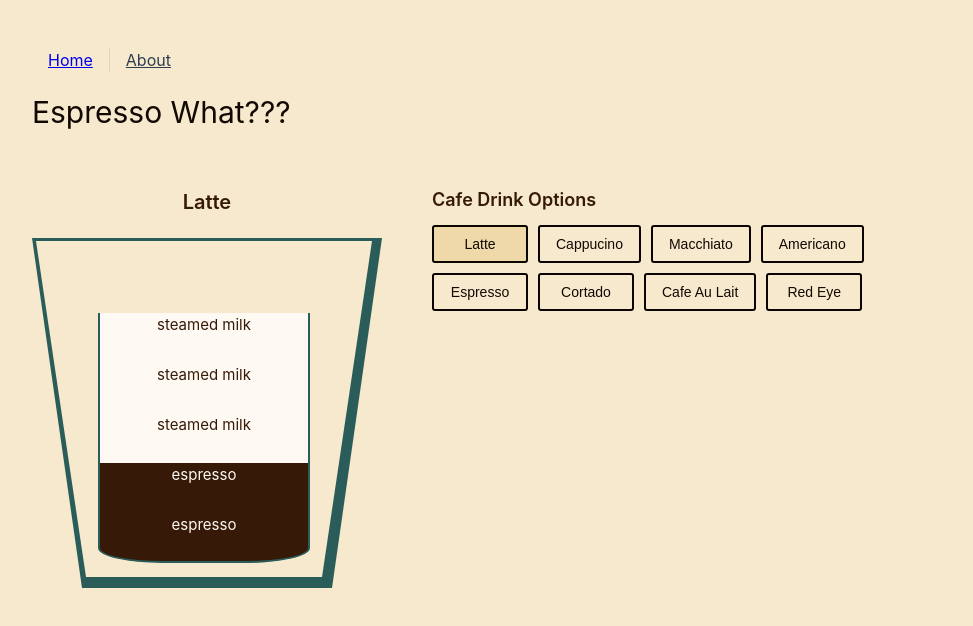
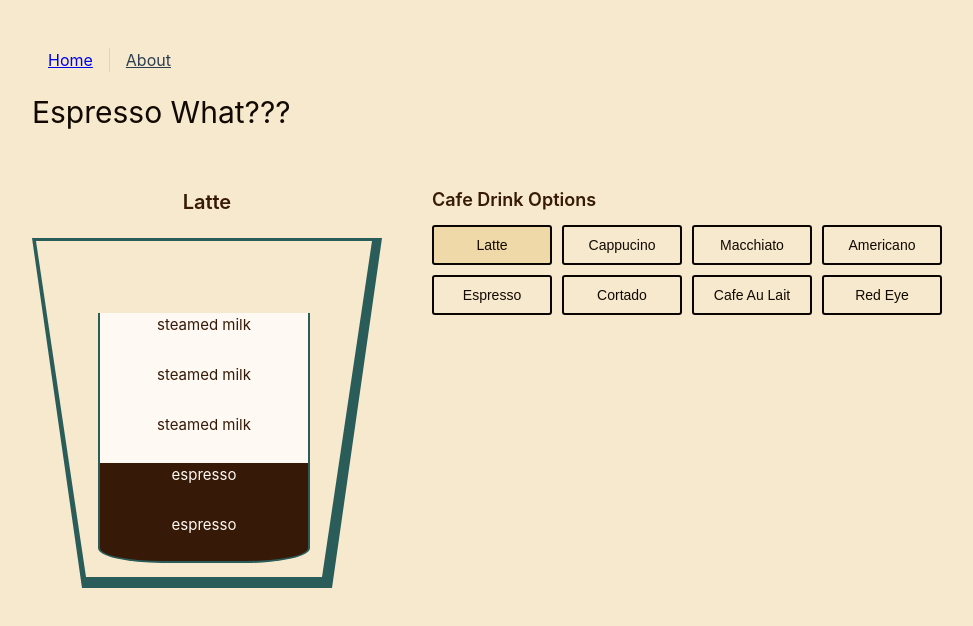
Before and after one commit to ChelseaLura/espresso-what, a Vue app: page /about in a window 1280 px wide. Shown: the top 626 px of the page, without its empty margins (0-973 px from the left). Built offline with nearby package versions, Linux system fonts and the light colour scheme.

Commit message:
extract out drink glass component and move types to utility folder

```diff
--- /dev/null
+++ b/src/components/Drinks/DrinkGlass.vue
@@ -0,0 +1,42 @@
+<script setup lang="ts">
+import { LATTE_DRINK_DISPLAY } from '@/utility/constants'
+import type { DrinkDisplay, DrinkPart } from '@/utility/types'
+
+interface DrinkGlassProps {
+  selectedDrink: DrinkDisplay
+}
+
+const { selectedDrink = LATTE_DRINK_DISPLAY } = defineProps<DrinkGlassProps>()
+
+// withDefaults(defineProps<DrinkGlassProps>(), {
+//   selectedDrink: LATTE_DRINK_DISPLAY,
+// })
+
+function drinkPartClassGenerator(drinkPart: DrinkPart): string {
+  let partClasses = 'drink-part'
+  if (drinkPart.name !== '') {
+    partClasses += ' drink-part-border'
+  }
+  return partClasses
+}
+</script>
+
+<template>
+  <div class="drink-container">
+    <div class="glass"></div>
+    <div class="internal-glass"></div>
+    <div class="part-container">
+      <div
+        v-for="(drinkPart, index) in selectedDrink.drinkParts"
+        v-bind:key="index"
+        :class="drinkPartClassGenerator(drinkPart)"
+        :style="{
+          'background-color': drinkPart.color,
+          color: drinkPart.textColor,
+        }"
+      >
+        {{ drinkPart.name }}
+      </div>
+    </div>
+  </div>
+</template>
--- /dev/null
+++ b/src/utility/constants.ts
@@ -0,0 +1,65 @@
+import { Ingredient, type DrinkDisplay } from './types'
+
+// TODO: research if there is a way to have color varaibles
+//   accessibile in both css and js files in Vue?
+// MY guess is no, and you'd need a seperate theming system which could generate
+//   the CSS variables as a app build step asnd have those same variables accessible for scripting files.
+// So I'm doing this not great practice to at least have it consisten in code somewhere.
+const ESPRESSO_BROWN = '#361A07'
+const MILKY_WHITE = '#FFF9F3'
+const WATER_BLUE = '#C5F1F5'
+const COFFEE_BROWN = '#120902'
+
+export const INGREDIENT_COLORS: Record<Ingredient, string> = {
+  espresso: ESPRESSO_BROWN,
+  'steamed milk': MILKY_WHITE,
+  'milk foam': MILKY_WHITE,
+  water: WATER_BLUE,
+  'drip-coffee': COFFEE_BROWN,
+}
+
+// TODO: contrast testing
+export const INGREDIENT_TEXT_COLORS: Record<Ingredient, string> = {
+  espresso: MILKY_WHITE,
+  'steamed milk': ESPRESSO_BROWN,
+  'milk foam': ESPRESSO_BROWN,
+  water: ESPRESSO_BROWN,
+  'drip-coffee': MILKY_WHITE,
+}
+
+export const LATTE_DRINK_DISPLAY: DrinkDisplay = {
+  id: '2b8bbfd9-cfa1-4550-a50f-da08b265262f',
+  name: 'Latte',
+  drinkParts: [
+    {
+      color: '',
+      name: '',
+      textColor: '',
+    },
+    {
+      color: MILKY_WHITE,
+      name: 'steamed milk',
+      textColor: ESPRESSO_BROWN,
+    },
+    {
+      color: MILKY_WHITE,
+      name: 'steamed milk',
+      textColor: ESPRESSO_BROWN,
+    },
+    {
+      color: MILKY_WHITE,
+      name: 'steamed milk',
+      textColor: ESPRESSO_BROWN,
+    },
+    {
+      color: ESPRESSO_BROWN,
+      name: 'espresso',
+      textColor: MILKY_WHITE,
+    },
+    {
+      color: ESPRESSO_BROWN,
+      name: 'espresso',
+      textColor: MILKY_WHITE,
+    },
+  ],
+}
--- /dev/null
+++ b/src/utility/testData.ts
@@ -0,0 +1,132 @@
+import { type DrinkRecipe, Ingredient } from '@/utility/types'
+
+export const test_drink_recipes: Array<DrinkRecipe> = [
+  {
+    id: '2b8bbfd9-cfa1-4550-a50f-da08b265262f',
+    name: 'Latte',
+    ingredients: [
+      {
+        name: Ingredient.ESPRESSO,
+        portion: 2,
+        order: 1,
+      },
+      {
+        name: Ingredient.MILK,
+        portion: 3,
+        order: 2,
+      },
+    ],
+  },
+  {
+    id: '7ed6dbc1-bf28-4350-8e80-97d7097b9d0f',
+    name: 'Cappucino',
+    ingredients: [
+      {
+        name: Ingredient.ESPRESSO,
+        portion: 2,
+        order: 1,
+      },
+      {
+        name: Ingredient.MILK,
+        portion: 2,
+        order: 2,
+      },
+      {
+        name: Ingredient.FOAM,
+        portion: 1,
+        order: 3,
+      },
+    ],
+  },
+  {
+    id: '21407e24-c394-423c-80e9-348b8325979a',
+    name: 'Macchiato',
+    ingredients: [
+      {
+        name: Ingredient.ESPRESSO,
+        portion: 2,
+        order: 1,
+      },
+      {
+        name: Ingredient.FOAM,
+        portion: 1,
+        order: 2,
+      },
+    ],
+  },
+  {
+    id: '62d9136d-c831-4abf-9f6c-271c3f4c67f8',
+    name: 'Americano',
+    ingredients: [
+      {
+        name: Ingredient.WATER,
+        portion: 4,
+        order: 1,
+      },
+      {
+        name: Ingredient.ESPRESSO,
+        portion: 2,
+        order: 2,
+      },
+    ],
+  },
+  {
+    id: '8819c873-c7ae-40fe-9830-a4c95f888079',
+    name: 'Espresso',
+    ingredients: [
+      {
+        name: Ingredient.ESPRESSO,
+        portion: 2,
+        order: 1,
+      },
+    ],
+  },
+  {
+    id: '2a51fe9d-7339-421b-8922-da9515c4e95c',
+    name: 'Cortado',
+    ingredients: [
+      {
+        name: Ingredient.ESPRESSO,
+        portion: 2,
+        order: 1,
+      },
+      {
+        name: Ingredient.MILK,
+        portion: 2,
+        order: 2,
+      },
+    ],
+  },
+  {
+    id: 'a361676f-0fd7-4723-9a44-d4c9e86e0672',
+    name: 'Cafe Au Lait',
+    ingredients: [
+      {
+        name: Ingredient.COFFEE,
+        portion: 5,
+        order: 1,
+      },
+      {
+        name: Ingredient.MILK,
+        portion: 1,
+        order: 2,
+      },
+    ],
+  },
+  {
+    id: '092876bd-b1e2-421e-b145-571f05fcb8d0',
+    name: 'Red Eye',
+    ingredients: [
+      {
+        name: Ingredient.COFFEE,
+        portion: 4,
+        order: 1,
+      },
+      {
+        name: Ingredient.ESPRESSO,
+        portion: 2,
+        order: 2,
+      },
+    ],
+  },
+]
--- /dev/null
+++ b/src/utility/types.ts
@@ -0,0 +1,38 @@
+// Note:
+// I like to seperate all my interfaces, types, enums etc into a seperate file
+// to avoid possible circular dependendies.
+
+export type Portion = 1 | 2 | 3 | 4 | 5 | 6
+export enum Ingredient {
+  ESPRESSO = 'espresso',
+  MILK = 'steamed milk',
+  FOAM = 'milk foam',
+  WATER = 'water',
+  COFFEE = 'drip-coffee',
+}
+
+export interface IngredientFormula {
+  portion: Portion
+  name: Ingredient
+  order: number
+}
+
+export interface DrinkRecipe {
+  id: string
+  name: string
+  ingredients: Array<IngredientFormula>
+  funFact?: string
+}
+
+export interface DrinkPart {
+  color: string
+  name: string
+  textColor: string
+}
+
+export interface DrinkDisplay {
+  id: string
+  name: string
+  drinkParts: Array<DrinkPart>
+  funFact?: string
+}
--- a/src/views/DrinkView.vue
+++ b/src/views/DrinkView.vue
@@ -1,191 +1,14 @@
 <script setup lang="ts">
+import DrinkGlass from '@/components/Drinks/DrinkGlass.vue'
+import { INGREDIENT_COLORS, INGREDIENT_TEXT_COLORS } from '@/utility/constants'
+import { test_drink_recipes } from '@/utility/testData'
+import {
+  type DrinkRecipe,
+  type DrinkPart,
+  type DrinkDisplay,
+} from '@/utility/types'
+
 import { ref } from 'vue'
-
-type Portion = 1 | 2 | 3 | 4 | 5 | 6
-enum Ingredient {
-  ESPRESSO = 'espresso',
-  MILK = 'steamed milk',
-  FOAM = 'milk foam',
-  WATER = 'water',
-  COFFEE = 'drip-coffee',
-}
-const IngredientColors: Record<Ingredient, string> = {
-  espresso: '#361A07',
-  'steamed milk': '#FFF9F3',
-  'milk foam': '#FFF9F3',
-  water: '#C5F1F5',
-  'drip-coffee': '#120902',
-}
-const IngredientTextColors: Record<Ingredient, string> = {
-  espresso: '#FFF9F3',
-  'steamed milk': '#361A07',
-  'milk foam': '#361A07',
-  water: '#361A07',
-  'drip-coffee': '#FFF9F3',
-}
-
-interface IngredientFormula {
-  portion: Portion
-  name: Ingredient
-  order: number
-}
-interface DrinkRecipe {
-  id: string
-  name: string
-  ingredients: Array<IngredientFormula>
-  funFact?: string
-}
-interface DrinkPart {
-  color: string
-  name: string
-  textColor: string
-}
-
-interface DrinkDisplay {
-  id: string
-  name: string
-  drinkParts: Array<DrinkPart>
-  funFact?: string
-}
-
-const drinks: Array<DrinkRecipe> = [
-  {
-    id: '2b8bbfd9-cfa1-4550-a50f-da08b265262f',
-    name: 'Latte',
-    ingredients: [
-      {
-        name: Ingredient.ESPRESSO,
-        portion: 2,
-        order: 1,
-      },
-      {
-        name: Ingredient.MILK,
-        portion: 3,
-        order: 2,
-      },
-    ],
-  },
-  {
-    id: '7ed6dbc1-bf28-4350-8e80-97d7097b9d0f',
-    name: 'Cappucino',
-    ingredients: [
-      {
-        name: Ingredient.ESPRESSO,
-        portion: 2,
-        order: 1,
-      },
-      {
-        name: Ingredient.MILK,
-        portion: 2,
-        order: 2,
-      },
-      {
-        name: Ingredient.FOAM,
-        portion: 1,
-        order: 3,
-      },
-    ],
-  },
-  {
-    id: '21407e24-c394-423c-80e9-348b8325979a',
-    name: 'Macchiato',
-    ingredients: [
-      {
-        name: Ingredient.ESPRESSO,
-        portion: 2,
-        order: 1,
-      },
-      {
-        name: Ingredient.FOAM,
-        portion: 1,
-        order: 2,
-      },
-    ],
-  },
-  {
-    id: '62d9136d-c831-4abf-9f6c-271c3f4c67f8',
-    name: 'Americano',
-    ingredients: [
-      {
-        name: Ingredient.WATER,
-        portion: 4,
-        order: 1,
-      },
-      {
-        name: Ingredient.ESPRESSO,
-        portion: 2,
-        order: 2,
-      },
-    ],
-  },
-  {
-    id: '8819c873-c7ae-40fe-9830-a4c95f888079',
-    name: 'Espresso',
-    ingredients: [
-      {
-        name: Ingredient.ESPRESSO,
-        portion: 2,
-        order: 1,
-      },
-    ],
-  },
-  {
-    id: '2a51fe9d-7339-421b-8922-da9515c4e95c',
-    name: 'Cortado',
-    ingredients: [
-      {
-        name: Ingredient.ESPRESSO,
-        portion: 2,
-        order: 1,
-      },
-      {
-        name: Ingredient.MILK,
-        portion: 2,
-        order: 2,
-      },
-    ],
-  },
-  {
-    id: 'a361676f-0fd7-4723-9a44-d4c9e86e0672',
-    name: 'Cafe Au Lait',
-    ingredients: [
-      {
-        name: Ingredient.COFFEE,
-        portion: 5,
-        order: 1,
-      },
-      {
-        name: Ingredient.MILK,
-        portion: 1,
-        order: 2,
-      },
-    ],
-  },
-  {
-    id: '092876bd-b1e2-421e-b145-571f05fcb8d0',
-    name: 'Red Eye',
-    ingredients: [
-      {
-        name: Ingredient.COFFEE,
-        portion: 4,
-        order: 1,
-      },
-      {
-        name: Ingredient.ESPRESSO,
-        portion: 2,
-        order: 2,
-      },
-    ],
-  },
-]
-
-function drinkPartClassGenerator(drinkPart: DrinkPart): string {
-  let partClasses = 'drink-part'
-  if (drinkPart.name !== '') {
-    partClasses += ' drink-part-border'
-  }
-  return partClasses
-}
 
 function createDrinkDisplay(
   drinks: Array<DrinkRecipe>,
@@ -198,12 +21,13 @@ function createDrinkDisplay(
       for (let i = 1; i <= ingredient.portion; i++) {
         drinkParts.push({
           name: ingredient.name,
-          color: IngredientColors[ingredient.name],
-          textColor: IngredientTextColors[ingredient.name],
+          color: INGREDIENT_COLORS[ingredient.name],
+          textColor: INGREDIENT_TEXT_COLORS[ingredient.name],
         })
       }
     })
     if (drinkParts.length > 6) {
+      // TODO: real error handling
       throw new Error('too many ingredients')
     }
     if (drinkParts.length < 6) {
@@ -229,7 +53,7 @@ function setDrinkDisplay(drinkName: string) {
   selectedDrink.value = drinkDisplays[drinkName]
 }
 
-const drinkDisplays = createDrinkDisplay(drinks)
+const drinkDisplays = createDrinkDisplay(test_drink_recipes)
 const selectedDrink = ref(drinkDisplays['Latte'])
 </script>
 
@@ -239,30 +63,14 @@ const selectedDrink = ref(drinkDisplays['Latte'])
   <div class="page-container">
     <div class="drink-display-container">
       <h3>{{ selectedDrink.name }}</h3>
-      <div class="drink-container">
-        <div class="glass"></div>
-        <div class="internal-glass"></div>
-        <div class="part-container">
-          <div
-            v-for="(drinkPart, index) in selectedDrink.drinkParts"
-            v-bind:key="index"
-            :class="drinkPartClassGenerator(drinkPart)"
-            :style="{
-              'background-color': drinkPart.color,
-              color: drinkPart.textColor,
-            }"
-          >
-            {{ drinkPart.name }}
-          </div>
-        </div>
-      </div>
+      <DrinkGlass :selected-drink="selectedDrink" />
     </div>
     <div class="drink-options-panel">
       <p>Cafe Drink Options</p>
       <div class="drink-options-container">
         <!-- TODO: read more on conditional styling https://vuejs.org/guide/essentials/class-and-style.html -->
         <button
-          v-for="drink in drinks"
+          v-for="drink in test_drink_recipes"
           :key="drink.id"
           :class="[
             drink.name === selectedDrink.name ? 'selected-drink-option' : '',
@@ -279,6 +87,8 @@ const selectedDrink = ref(drinkDisplays['Latte'])
 </template>
 
 <style>
+/* TODO: use space and size reference system and switch to REM for text; */
+
 h1 {
   color: #120902;
   margin-bottom: 50px;
@@ -356,9 +166,8 @@ p {
   font-weight: 500;
   line-height: 16px;
   padding: 2px 16px;
-  height: 38px;
-  min-width: 96px;
-  min-height: 38px;
+  height: 40px;
+  width: 120px;
   color: #120902;
   background-color: var(--color-background);
 }
@@ -372,7 +181,7 @@ p {
 .drink-options-container {
   display: flex;
   flex-wrap: wrap;
-  max-width: 500px;
+  max-width: 550px;
   gap: 10px;
 }
 </style>
```
